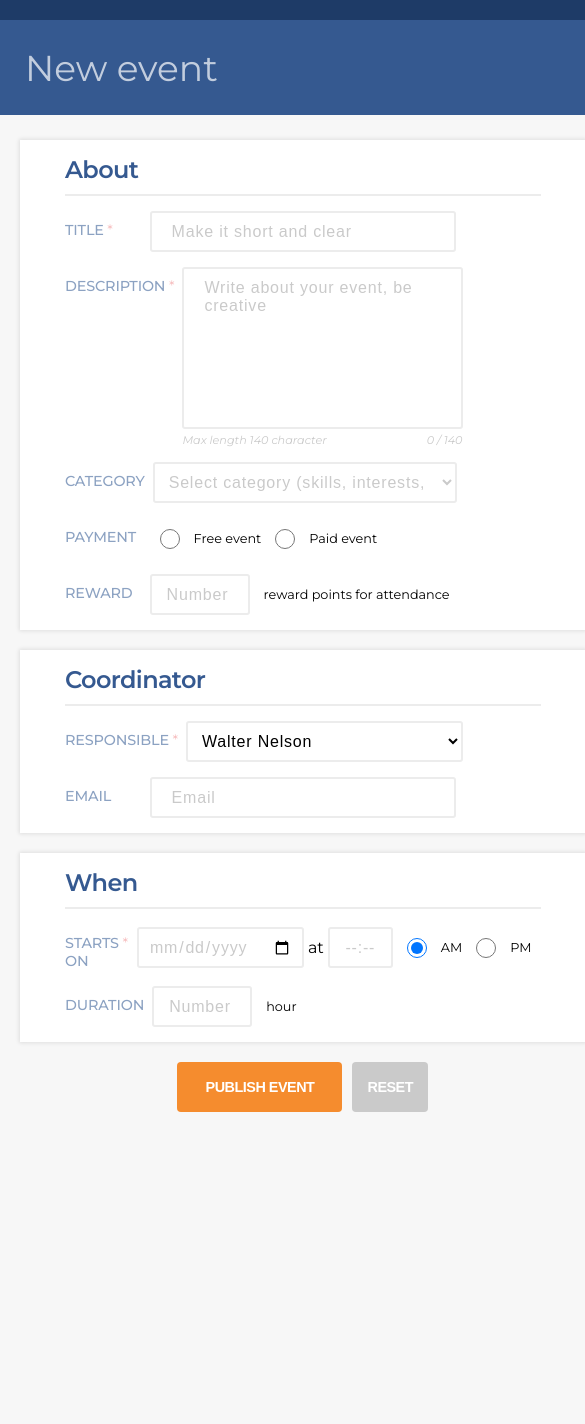
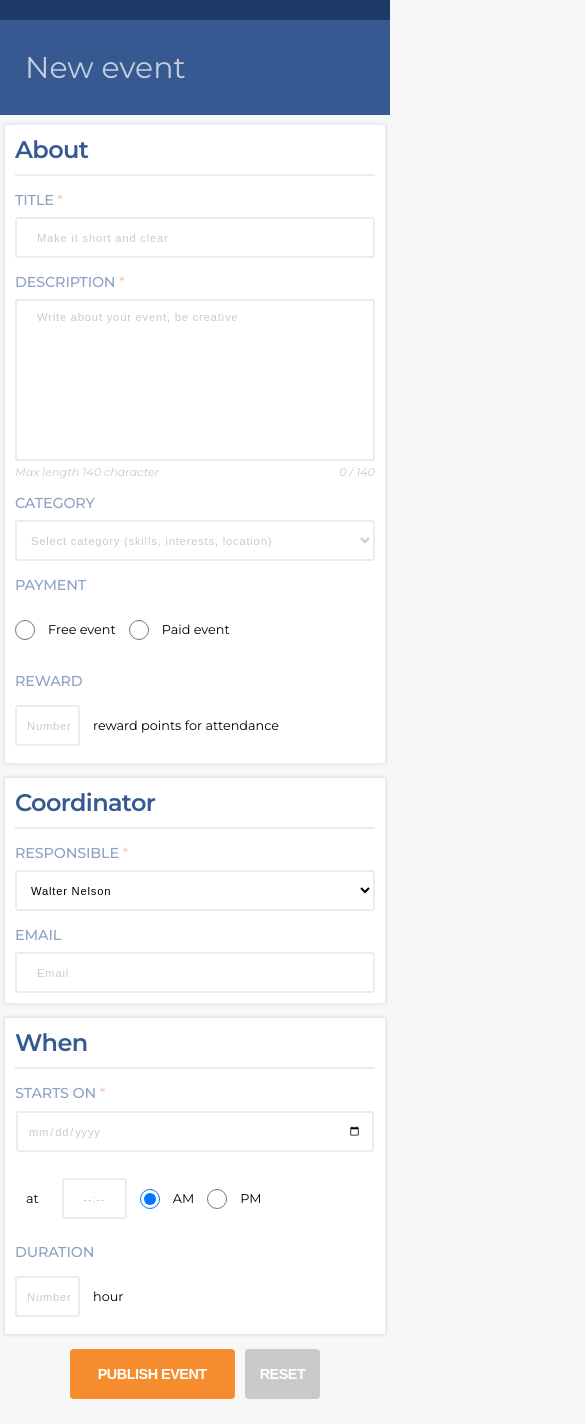
Before and after one commit to morawskiOZ/Monterail_Task, a React (Create React App) app: page / in a window 390 px wide. Shown: the top 1424 px of the page, 585 px wide, since content can reach past the window. Before the commit the page ends 1137 px from the top, so only its background shows below. Built offline with nearby package versions, Linux system fonts and the light colour scheme.

Commit message:
add responsivness

```diff
--- a/src/components/App/App.scss
+++ b/src/components/App/App.scss
@@ -4,14 +4,15 @@
 @import "../../style/main";
 
 
-// TODO: add fonts
-
 .App {
   box-sizing: border-box;
   background-color: $main_background_color;
   display: grid;
   &-content {
-    grid-template-columns: minmax(20px, 1fr) minmax(auto, 800px) minmax(20px, 1fr);
+    grid-template-columns: minmax(20px, 1fr) minmax(auto, 900px) minmax(
+        20px,
+        1fr
+      );
     &--entireRow {
       grid-column: 1 / -1;
     }
@@ -20,3 +21,37 @@
     }
   }
 }
+
+@media (max-width: 750px) {
+  .App {
+    box-sizing: border-box;
+    background-color: $main_background_color;
+    display: grid;
+    &-content {
+      grid-template-columns: minmax(10px, 1fr) auto minmax(10px, 1fr);
+      &--entireRow {
+        grid-column: 1 / -1;
+      }
+      &--middle {
+        grid-column: 2;
+      }
+    }
+  }
+}
+
+@media (max-width: 500px) {
+  .App {
+    box-sizing: border-box;
+    background-color: $main_background_color;
+    display: grid;
+    &-content {
+      grid-template-columns: minmax(5px, 1fr) auto minmax(5px, 1fr);
+      &--entireRow {
+        grid-column: 1 / -1;
+      }
+      &--middle {
+        grid-column: 2;
+      }
+    }
+  }
+}
--- a/src/components/Header/Header.scss
+++ b/src/components/Header/Header.scss
@@ -24,3 +24,13 @@ $header_height: 20px;
     }
   }
 }
+
+@media (max-width: 750px) {
+  .Header {
+    &-Title {
+      &--text {
+        font-size: 30px;
+      }
+    }
+  }
+}
--- a/src/components/MainForm/FormBlock/FormBlock.scss
+++ b/src/components/MainForm/FormBlock/FormBlock.scss
@@ -38,3 +38,17 @@
     }
   }
 }
+
+@media (max-width: 750px) {
+  .FormBlock {
+    padding: 15px 25px 15px 25px;
+    grid-gap: 10px;
+  }
+}
+
+@media (max-width: 550px) {
+  .FormBlock {
+    padding: 10px 10px 10px 10px;
+    grid-gap: 5px;
+  }
+}
--- a/src/components/MainForm/FormInput/DateComponent/DateComponent.tsx
+++ b/src/components/MainForm/FormInput/DateComponent/DateComponent.tsx
@@ -49,17 +49,21 @@ export const DateComponent = ({
       </label>
 
       <div className="FormInput--secondColumn">
-        <div className={`FormInput-multiElementRow FormInput-multiElementRow--bigger ${error && touched ? "FormInput-input--error" : ""}`}>
+        <div
+          className={`FormInput-multiElementRow FormInput-multiElementRow--veryLong FormInput-multiElementRow--bigger ${
+            error && touched ? "FormInput-input--error" : ""
+          }`}
+        >
           <input
             {...input}
             type="date"
             onChange={handleDateChange}
             value={day}
-            className={`FormInput-input ${
+            className={`FormInput-input FormInput-input--date ${
               day ? "" : "FormInput-input--placeholder"
             }`}
           />
-          <span>at</span>
+          <span className="FormInput-description">at</span>
           <TimeInput
             onTimeChange={handleTimeChange}
             placeholder={"--:--"}
@@ -90,7 +94,9 @@ export const DateComponent = ({
         </div>
       </div>
       <div className="FormInput--thirdColumn">
-        {error && touched && <div className="FormInput-error FormInput-error--arrow">{error}</div>}
+        {error && touched && (
+          <div className="FormInput-error FormInput-error--arrow">{error}</div>
+        )}
       </div>
     </div>
   )
--- a/src/components/MainForm/FormInput/FormInput.scss
+++ b/src/components/MainForm/FormInput/FormInput.scss
@@ -8,6 +8,7 @@ $input_height: 41px;
     color: $required_color;
   }
   &-label {
+    min-width: 110px;
     cursor: default;
     text-transform: uppercase;
     display: grid;
@@ -44,7 +45,7 @@ $input_height: 41px;
     border: 2px solid $main_border_color;
     border-radius: 3px;
     padding: 5px 10px 5px 10px;
-    font-size: 1rem;
+    font-size: 0.8rem;
     letter-spacing: 0.05rem;
     &--error {
       border: 2px solid $required_color;
@@ -83,16 +84,18 @@ $input_height: 41px;
     }
     &--radio {
       height: 20px;
-      width: 40px;
+      width: 20px;
     }
     &--small {
-      padding: 5px;
+      padding: 10px;
       width: 100px;
     }
     &--verySmall {
-      padding: 5px;
+      padding: 2px;
       width: 65px;
       text-align: center;
+      margin: 0 10px 0 10px;
+
     }
   }
   &-multiElementRow {
@@ -104,10 +107,11 @@ $input_height: 41px;
     align-items: center;
     &--bigger {
       padding: 1px;
-      height: calc(#{$input_height} + 6px)
+      height: calc(#{$input_height} + 6px);
     }
   }
   &-description {
+    margin: 0 10px 0 10px;
     font-size: 0.8rem;
     align-items: center;
     display: grid;
@@ -147,3 +151,94 @@ $input_height: 41px;
     margin-left: 5px;
   }
 }
+@media (max-width: 750px) {
+  .FormInput {
+    display: grid;
+    grid-auto-flow: row;
+    grid-template-columns: 1fr;
+    grid-gap: 8px;
+    &--firstColumn {
+      grid-row: 1;
+      grid-column: 1;
+    }
+    &--secondColumn {
+      align-self: center;
+      grid-row: 2;
+      grid-column: 1;
+    }
+    &--thirdColumn {
+      display: grid;
+      grid-row: 3;
+      grid-column: 1;
+      justify-content: center;
+    }
+    &-error {
+      &--arrow {
+        &::before {
+          left: calc(50% - 6px);
+          top: -3px;
+        }
+      }
+    }
+    &-multiElementRow {
+      min-height: 55px;
+
+      grid-auto-flow: column;
+      grid-auto-columns: max-content;
+      grid-gap: 3px;
+      align-items: center;
+    }
+    &--inlineError {
+      min-height: 55px;
+      justify-content: center;
+      align-content: center;
+    }
+  }
+}
+@media (max-width: 550px) {
+  .FormInput {
+    display: grid;
+    grid-auto-flow: row;
+    grid-template-columns: 1fr;
+    grid-gap: 8px;
+    &--firstColumn {
+      grid-row: 1;
+      grid-column: 1;
+    }
+    &--secondColumn {
+      align-self: center;
+      grid-row: 2;
+      grid-column: 1;
+    }
+    &--thirdColumn {
+      display: grid;
+      grid-row: 3;
+      grid-column: 1;
+      justify-content: center;
+    }
+
+    &-multiElementRow {
+      &--veryLong {
+        display: flex;
+        flex-wrap: wrap;
+        height: 110px;
+        justify-content: left;
+        align-content: space-between;
+        & .FormInput-input--date {
+          width: 100%;
+          margin-bottom: 2px;
+        }
+      }
+    }
+    &-input {
+      font-size: 0.7rem;
+      &--small {
+        width: 65px;
+        padding: 0;
+      }
+    }
+    &-description {
+      margin: 0 10px 0 10px;
+    }
+  }
+}
--- a/src/components/MainForm/MainForm.scss
+++ b/src/components/MainForm/MainForm.scss
@@ -49,3 +49,21 @@
     }
   }
 }
+
+
+@media (max-width: 750px) {
+  .MainForm {
+    &-form {
+      margin-top: 15px;
+      grid-gap: 15px;
+    }
+  }
+}
+
+@media (max-width: 500px) {
+  .MainForm {
+    &-form {
+      margin-top: 10px;
+    }
+  }
+}
```
